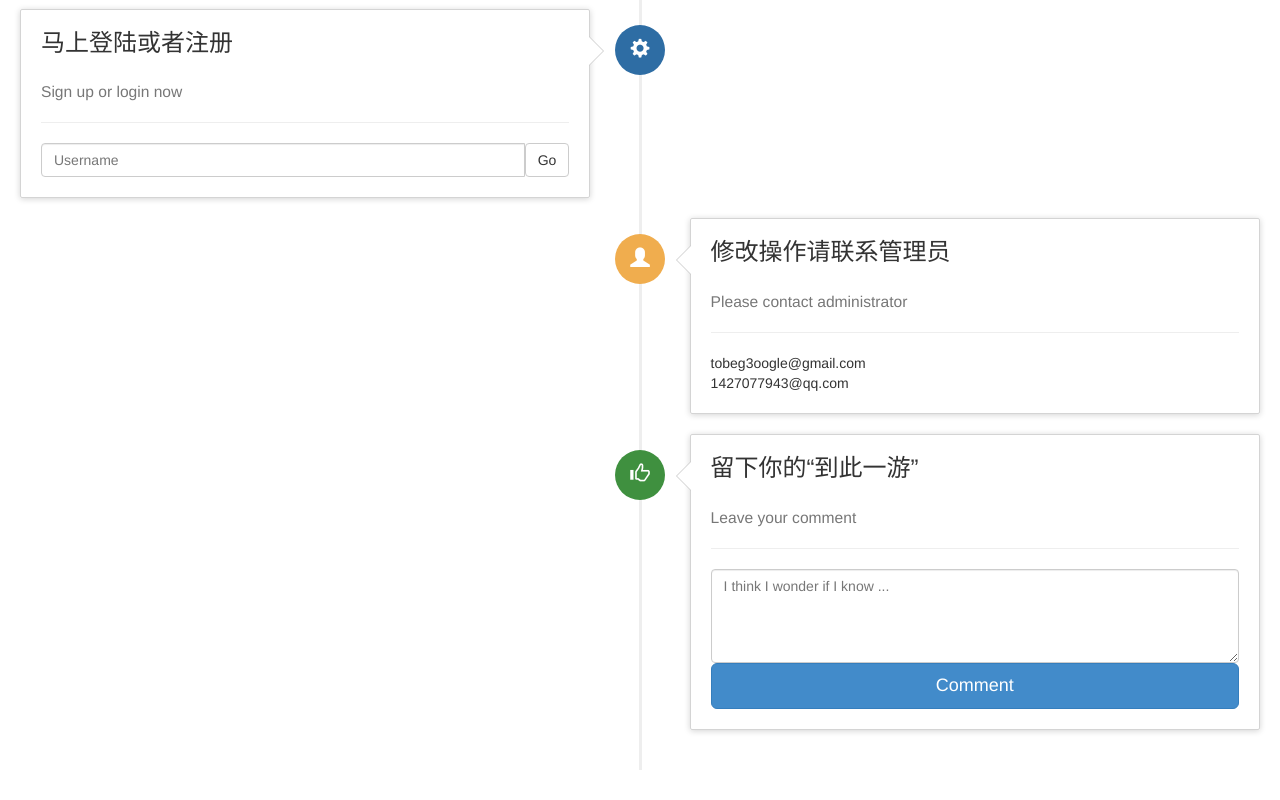
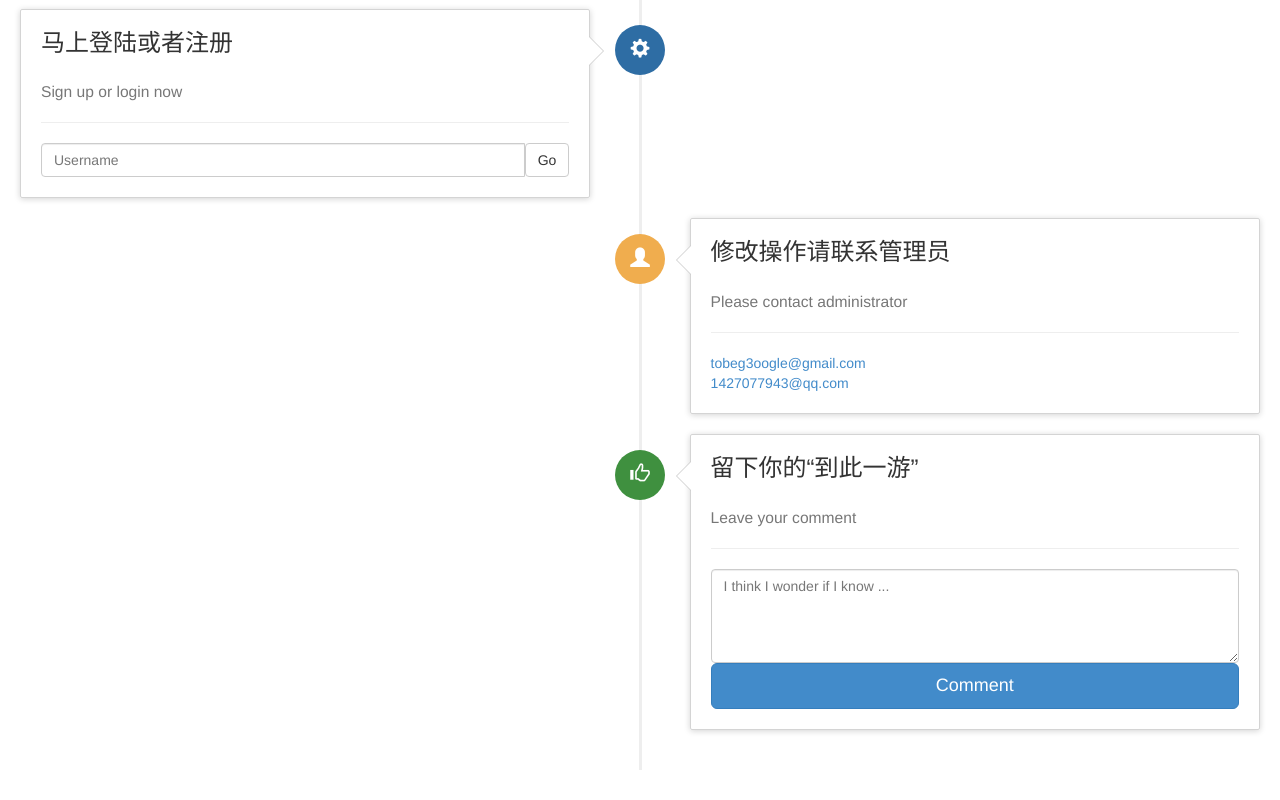
Before and after one commit to tobegit3hub/mycomputer, a plain HTML site: page views/index.html in a window 1280 px wide. Shown: the part 1234-2034 px from the top of the page. Drawn offline with Linux system fonts and the light colour scheme; files that its build step writes are made by us from their sources; no server answers.

Commit message:
Add email link in home page

```diff
--- a/static/html/home.html
+++ b/static/html/home.html
@@ -114,8 +114,8 @@
         <hr/>
         <div class="timeline-body">
           <ul class="list-unstyled">
-            <li>tobeg3oogle@gmail.com</li>
-            <li>1427077943@qq.com</li>
+            <li><a href="mailto:tobeg3oogle@gmail.com?Subject=mycomputer.xyz" target="_top">tobeg3oogle@gmail.com<a/></li>
+            <li><a href="mailto:1427077943@qq.com?Subject=mycomputer.xyz" target="_top">1427077943@qq.com</a></li>
           </ul
         </div>
       </div>
```
